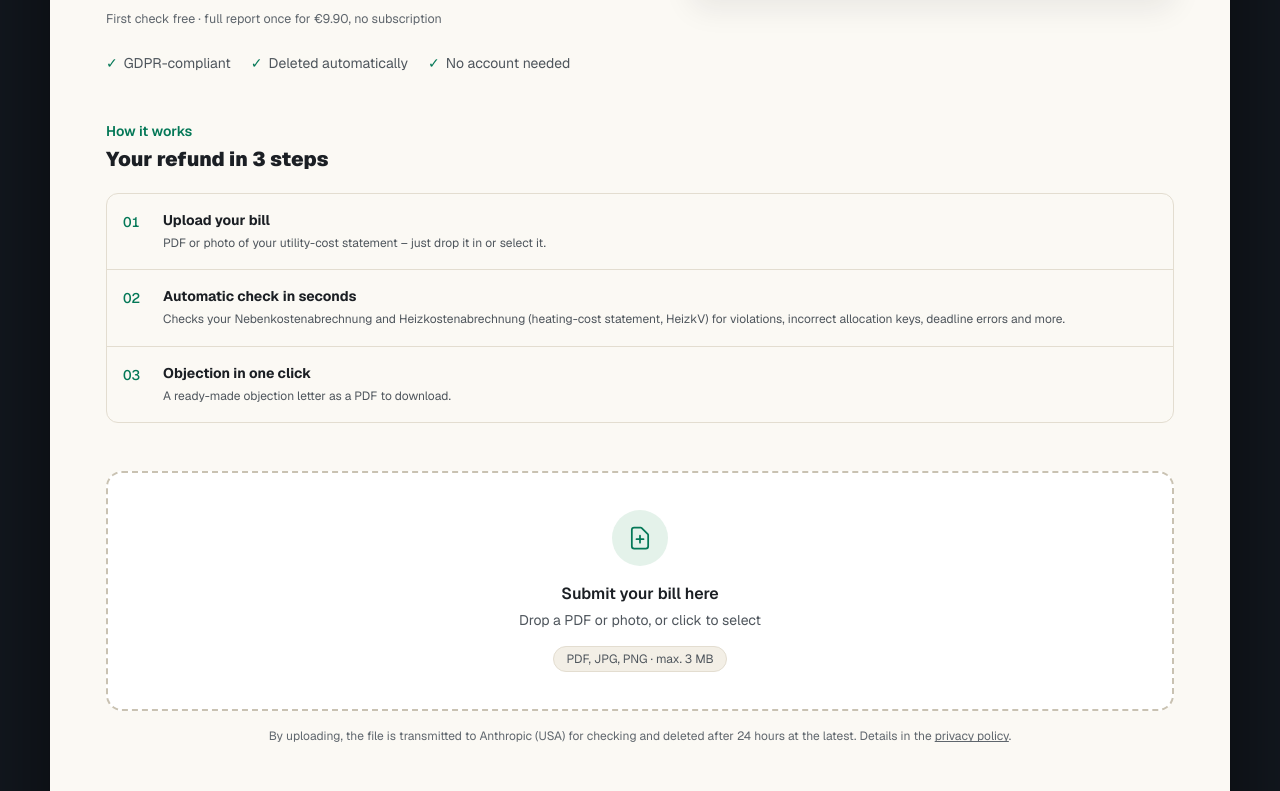
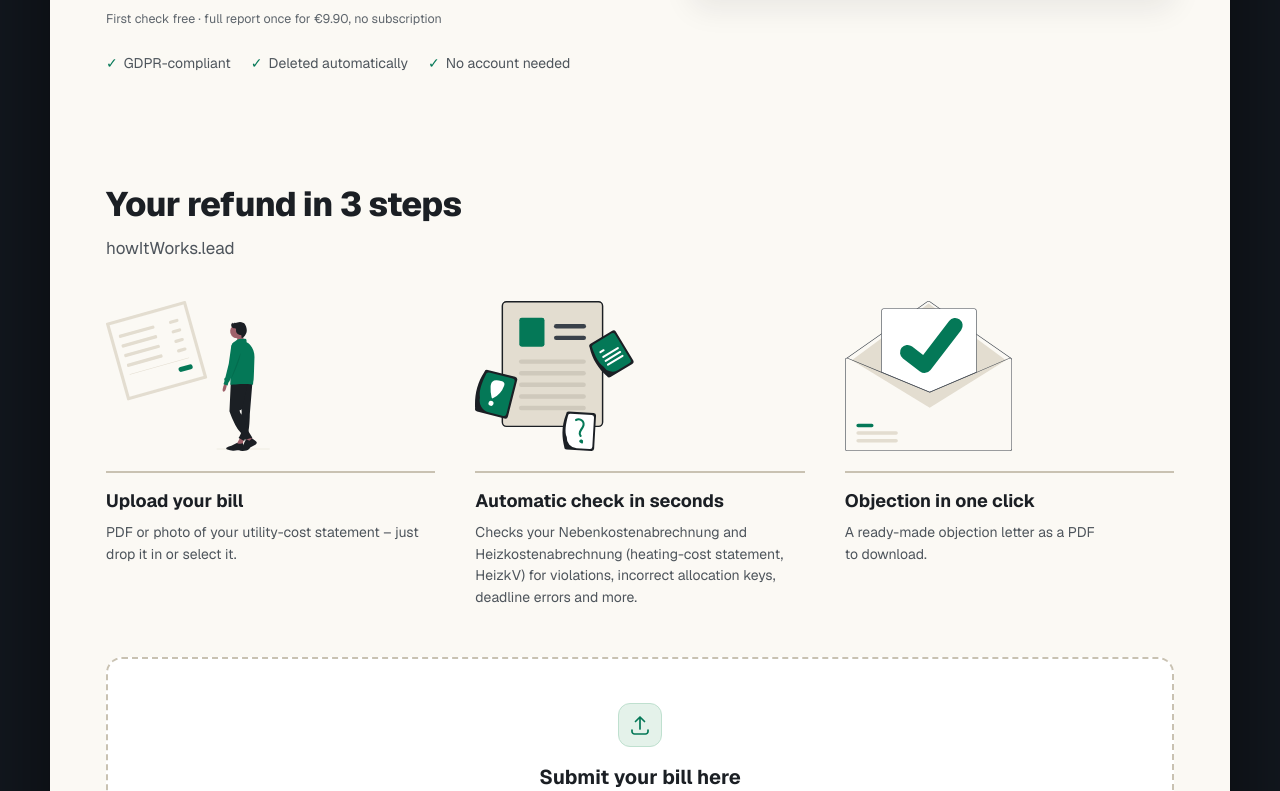
Before and after one commit to bartpirat90/nebenkostencheck, a Next.js app: page /en in a window 1280 px wide. Shown: the part 449-1240 px from the top of the page. Built offline with nearby package versions, Linux system fonts and the light colour scheme.

Commit message:
feat(landing): Schritte mit Illustrationen, Upload-Zone als Dokumentflaeche

```diff
--- a/messages/de.json
+++ b/messages/de.json
@@ -73,12 +73,12 @@
     ]
   },
   "howItWorks": {
-    "eyebrow": "So funktioniert's",
-    "heading": "In 3 Schritten zu deiner Erstattung",
+    "heading": "In drei Schritten zu deiner Erstattung",
+    "lead": "Kein Konto, keine Formulare. Du lädst hoch, wir prüfen, du verschickst.",
     "steps": [
-      { "title": "Abrechnung hochladen", "description": "PDF oder Foto deiner Nebenkostenabrechnung – einfach ablegen oder auswählen." },
-      { "title": "Automatische Prüfung in Sekunden", "description": "Prüft Nebenkosten- und Heizkostenabrechnung (HeizkV) auf Verstöße, falsche Umlageschlüssel, Fristfehler und mehr." },
-      { "title": "Widerspruch mit einem Klick", "description": "Fertiger Widerspruchsbrief als PDF zum Download." }
+      { "title": "Abrechnung hochladen", "description": "PDF oder Foto deiner Nebenkostenabrechnung, einfach ablegen oder auswählen." },
+      { "title": "Prüfen lassen", "description": "Geprüft werden Nebenkosten- und Heizkostenabrechnung (HeizkV) auf nicht umlagefähige Posten, falsche Umlageschlüssel, Fristfehler und mehr." },
+      { "title": "Widerspruch schicken", "description": "Fertiger Widerspruchsbrief als PDF, mit Begründung und Paragrafen zum Ausdrucken oder Mailen." }
     ]
   },
   "upload": {
--- a/src/app/[locale]/page.tsx
+++ b/src/app/[locale]/page.tsx
@@ -124,7 +124,7 @@ export default function Home() {
           <Reveal delay={80}>
             <HowItWorks />
           </Reveal>
-          <div id="upload" className="mt-2">
+          <div id="upload" className="mt-12 scroll-mt-24">
             <UploadZone onUpload={handleFileUpload} loading={loading} error={error} />
           </div>
           <Reveal delay={120}>
--- a/src/components/HowItWorks.tsx
+++ b/src/components/HowItWorks.tsx
@@ -1,26 +1,53 @@
 import { useTranslations } from "next-intl";
+import DocumentReview from "@/components/illustrations/DocumentReview";
+import MailSent from "@/components/illustrations/MailSent";
+import Receipt from "@/components/illustrations/Receipt";
+
+interface Step {
+  title: string;
+  description: string;
+}
+
+// Feste Zuordnung Schritt zu Motiv (Spec 6). Position statt Titel, damit die
+// Bilder in allen sechs Sprachen an derselben Stelle stehen.
+const ILLUSTRATIONS = [Receipt, DocumentReview, MailSent];
 
 export default function HowItWorks() {
   const t = useTranslations("howItWorks");
-  const steps = t.raw("steps") as { title: string; description: string }[];
+  // Fehlt der Schlüssel in einer Sprache, liefert t.raw die Zeichenkette statt
+  // der Liste; ohne diese Weiche bräche das Rendern mit „map is not a function“.
+  const raw = t.raw("steps");
+  const steps: Step[] = Array.isArray(raw) ? (raw as Step[]) : [];
 
   return (
-    <section className="mb-12">
-      <p className="text-sm font-semibold text-accent mb-1">{t("eyebrow")}</p>
-      <h2 className="text-xl font-black text-fg mb-5">{t("heading")}</h2>
-      <div className="border border-line rounded-xl divide-y divide-line">
-        {steps.map((step, i) => (
-          <div key={step.title} className="flex items-start gap-4 px-4 py-4">
-            <span className="text-sm font-medium tabular-nums text-accent w-6 shrink-0 pt-0.5">
-              {String(i + 1).padStart(2, "0")}
-            </span>
-            <div>
-              <h3 className="text-sm font-bold text-fg mb-1">{step.title}</h3>
-              <p className="text-xs text-muted leading-relaxed">{step.description}</p>
-            </div>
-          </div>
-        ))}
-      </div>
+    <section id="so-funktionierts" className="mt-16 scroll-mt-24">
+      <h2 className="text-[26px] sm:text-[34px] font-extrabold leading-[1.12] tracking-[-0.02em] text-fg">
+        {t("heading")}
+      </h2>
+      <p className="mt-3 text-base sm:text-[17px] leading-[1.55] text-muted max-w-[62ch]">
+        {t("lead")}
+      </p>
+
+      {/* <ol> ohne Nummern: die Reihenfolge ist semantisch wichtig, optisch
+          zählen die Bilder, nummerierte Kästen wirkten zuletzt schematisch. */}
+      <ol className="mt-10 grid gap-10 list-none p-0 md:grid-cols-3">
+        {steps.map((step, i) => {
+          const Illustration = ILLUSTRATIONS[i];
+          return (
+            <li key={step.title} className="min-w-0">
+              {/* Der Container setzt die Akzentfarbe; die Motive füllen ihre
+                  Akzentflächen mit currentColor. */}
+              <div className="flex h-[110px] md:h-[150px] items-end text-accent">
+                {Illustration && <Illustration className="max-h-full w-auto" />}
+              </div>
+              <div className="mt-5 border-t-2 border-paper-line-strong pt-4">
+                <h3 className="text-[18px] font-bold leading-snug text-fg">{step.title}</h3>
+                <p className="mt-2 text-sm leading-[1.55] text-muted">{step.description}</p>
+              </div>
+            </li>
+          );
+        })}
+      </ol>
     </section>
   );
 }
--- a/src/components/UploadZone.tsx
+++ b/src/components/UploadZone.tsx
@@ -73,10 +73,10 @@ export default function UploadZone({ onUpload, loading, error }: Props) {
         className={`
           relative rounded-2xl border-2 border-dashed transition-colors cursor-pointer
           flex flex-col items-center justify-center
-          min-h-[240px] p-8 text-center
+          min-h-[240px] p-11 text-center
           ${dragging
             ? "border-accent bg-accent-soft"
-            : "border-line-strong bg-doc hover:border-accent hover:bg-accent-soft"
+            : "border-paper-line-strong bg-doc hover:border-accent hover:bg-accent-soft"
           }
           ${loading ? "pointer-events-none opacity-60" : ""}
         `}
@@ -94,17 +94,17 @@ export default function UploadZone({ onUpload, loading, error }: Props) {
           <LoadingState />
         ) : (
           <>
-            <div className="w-14 h-14 bg-accent-soft rounded-full flex items-center justify-center mb-4">
-              <svg className="w-7 h-7 text-accent" fill="none" stroke="currentColor" viewBox="0 0 24 24">
-                <path strokeLinecap="round" strokeLinejoin="round" strokeWidth={1.5}
-                  d="M9 13h6m-3-3v6m5 5H7a2 2 0 01-2-2V5a2 2 0 012-2h5.586a1 1 0 01.707.293l5.414 5.414a1 1 0 01.293.707V19a2 2 0 01-2 2z" />
+            <div className="w-11 h-11 bg-accent-soft border border-accent-border rounded-xl flex items-center justify-center mb-4">
+              <svg className="w-6 h-6 text-accent" fill="none" stroke="currentColor" viewBox="0 0 24 24" aria-hidden="true">
+                <path strokeLinecap="round" strokeLinejoin="round" strokeWidth={1.7}
+                  d="M12 16V4m0 0L7.5 8.5M12 4l4.5 4.5M4 17v1.5A2.5 2.5 0 0 0 6.5 21h11a2.5 2.5 0 0 0 2.5-2.5V17" />
               </svg>
             </div>
-            <p className="font-semibold text-fg text-base mb-1">
+            <p className="text-xl font-bold text-fg mb-1">
               {t("heading")}
             </p>
             <p className="text-sm text-muted mb-4">{t("hint")}</p>
-            <span className="text-xs bg-paper-2 border border-line text-muted px-3 py-1 rounded-full">
+            <span className="text-[12.5px] text-faint">
               {t("formats", { mb: MAX_FILE_MB })}
             </span>
           </>
@@ -114,7 +114,7 @@ export default function UploadZone({ onUpload, loading, error }: Props) {
       <p className="text-xs text-faint text-center leading-relaxed">
         {t.rich("privacyHint", {
           link: (chunks) => (
-            <Link href="/datenschutz" className="underline hover:text-fg">{chunks}</Link>
+            <Link href="/datenschutz" className="underline text-accent hover:text-accent-hover">{chunks}</Link>
           ),
         })}
       </p>
@@ -139,7 +139,7 @@ function LoadingState() {
       <div className="w-full">
         <ProgressBar />
       </div>
-      <div className="w-12 h-12 rounded-full border-2 border-line border-t-accent animate-spin" />
+      <div className="w-12 h-12 rounded-full border-2 border-paper-line border-t-accent animate-spin" />
       <div className="space-y-1 text-center">
         <p className="font-semibold text-fg">{t("loadingTitle")}</p>
         <p className="text-sm text-muted">{t("loadingSubtitle")}</p>
```
